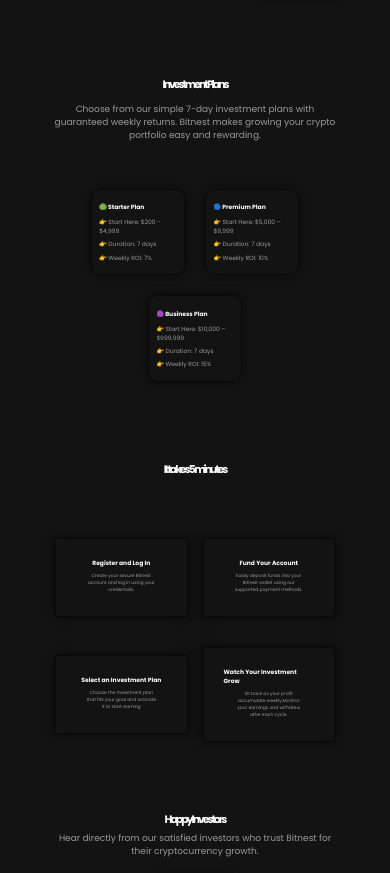
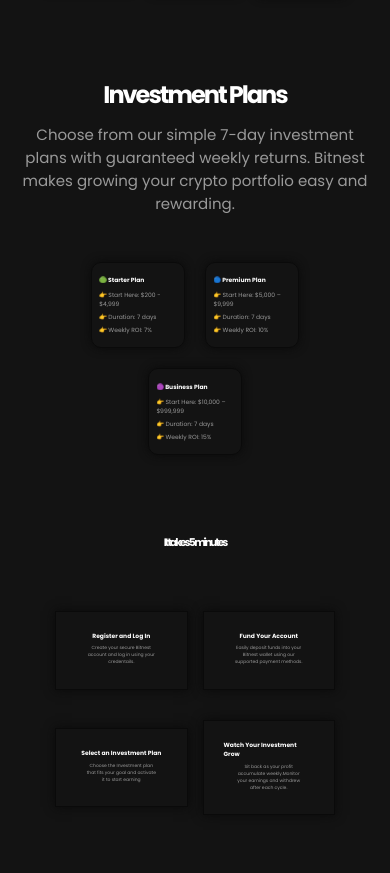
Before and after one commit to Divine-Chidozie/Binest-Investment, a plain HTML site: page index.html in a window 390 px wide. Shown: the part 1639-2512 px from the top of the page. Drawn offline with Linux system fonts and the light colour scheme.

Commit message:
made changes to the investment plan section

```diff
--- a/quries.css
+++ b/quries.css
@@ -122,4 +122,15 @@
     font-size: 2.5rem;
     text-align: center;
   }
+  .investment-plans {
+    margin-top: 8rem;
+  }
+  .investment-heading {
+    font-size: 4rem;
+  }
+  .investment-paragraph {
+    width: 100%;
+    font-size: 2.5rem;
+    text-align: center;
+  }
 }
```
